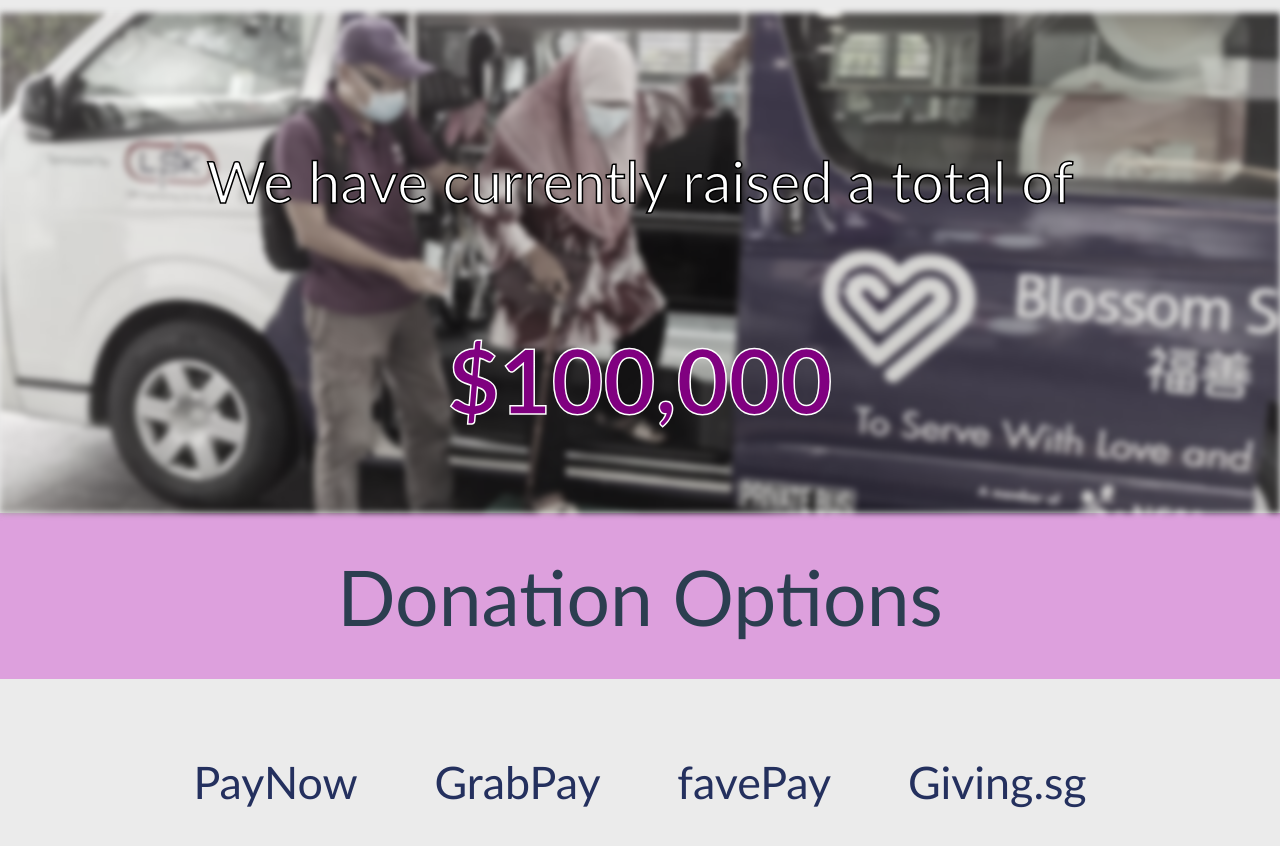
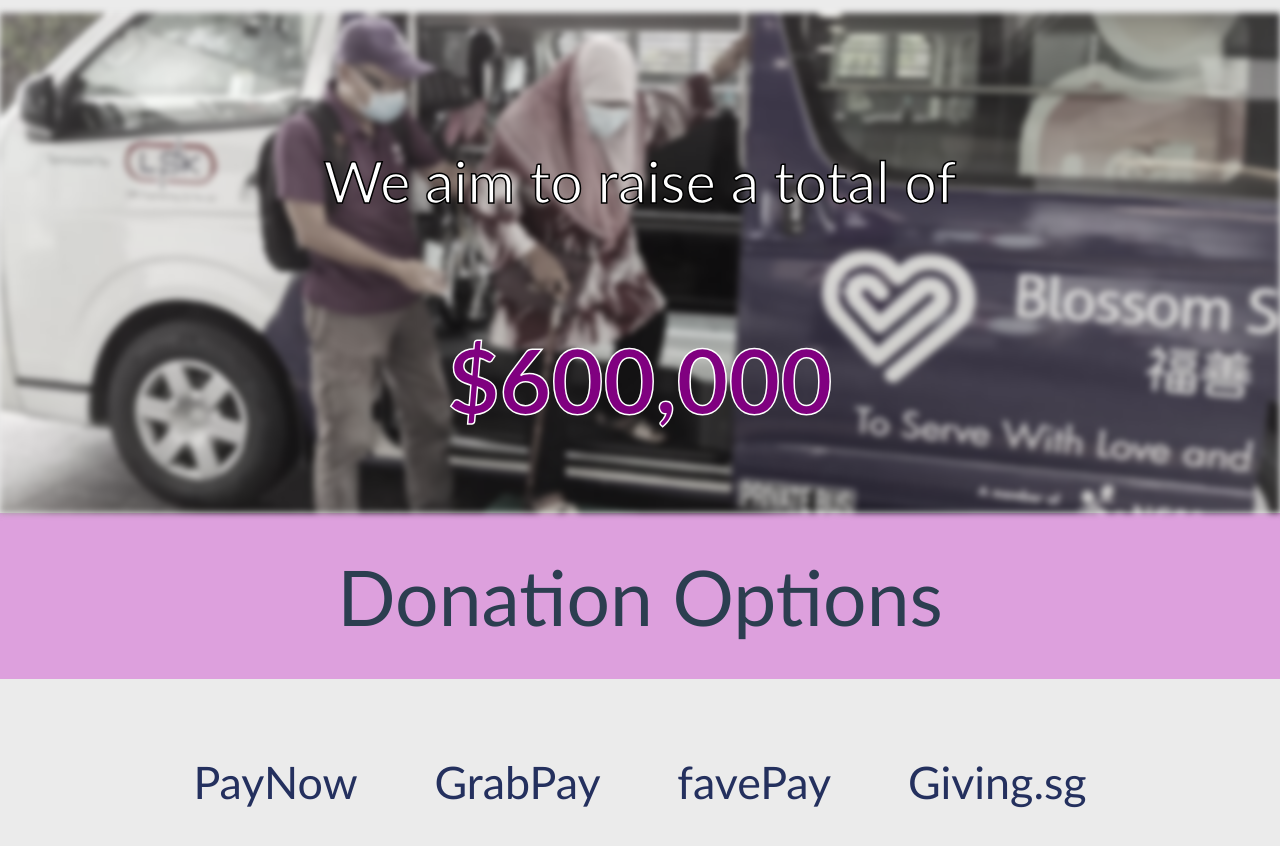
Before and after one commit to shinkurono/tintin, a Vue app: page /donate in a window 1280 px wide. Shown: the part 4200-5046 px from the top of the page. Built offline with nearby package versions, Linux system fonts and the light colour scheme; a web font is replaced by a local one.

Commit message:
updated story.vue and app.vue

```diff
--- a/src/App.vue
+++ b/src/App.vue
@@ -12,7 +12,7 @@
 <script>
 //import OurStory from './components/story/story.vue';
 import Navbar from './components/Navbar.vue';
-import story from './components/story/story';
+import story from './components/story/story.vue';
 import bottom from './components/bottom.vue'
 
 export default {
--- a/src/components/donate/donate.vue
+++ b/src/components/donate/donate.vue
@@ -3,7 +3,7 @@
     <div class="donate">
       <img alt="Donation amount" src="../../assets/BlossomMET.jpeg" height="500px" width="100%">
       <div id ="current" class="text">
-        We have currently raised a total of
+        We aim to raise a total of
       </div>
       <div id = "amount" class = "text">${{amount}}</div>
     </div>
@@ -14,7 +14,7 @@
 <script>
 import options from './options';
 //Change this for the total amount donated thus far
-var amount = 100000;
+var amount = 600000;
 var amountString = amount.toString().replace(/\B(?=(\d{3})+(?!\d))/g, ",");
 
 export default {
```
